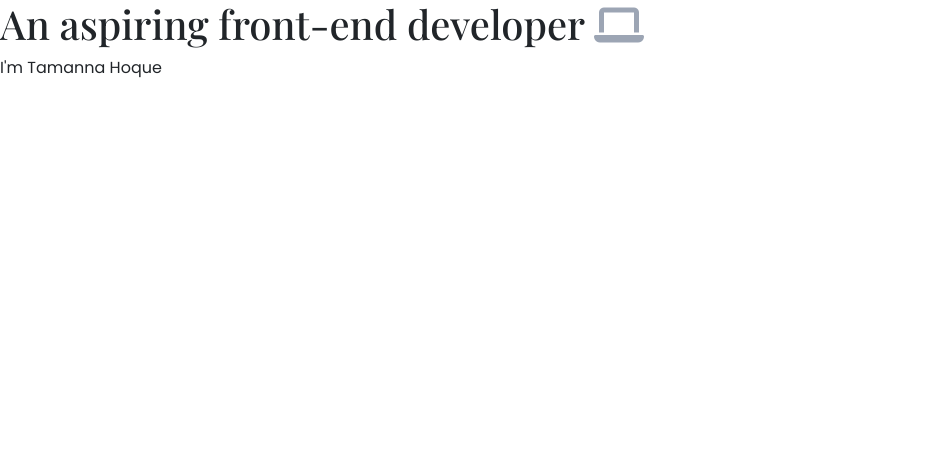
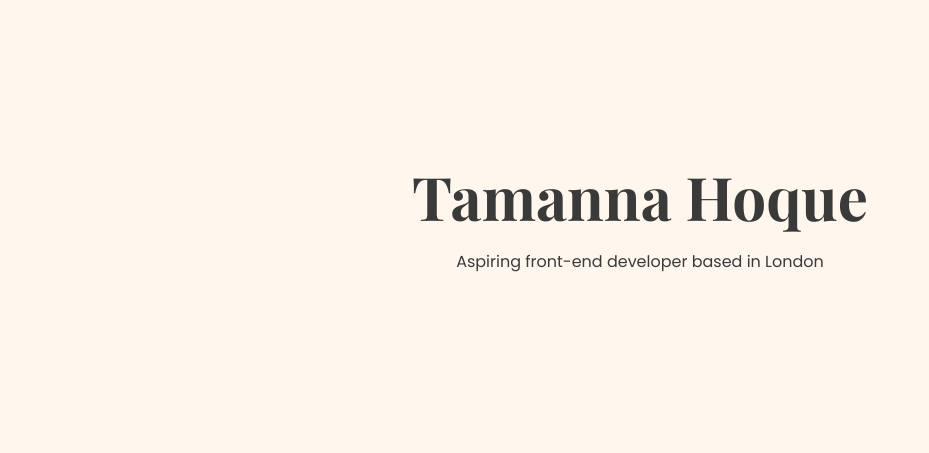
Before and after one commit to TamannaHoque/Portfolio, a plain HTML site: page index.html in a window 1280 px wide. Shown: the whole page, without its empty margins (0-929 px from the left). Drawn offline with nearby package versions, Linux system fonts and the light colour scheme.

Commit message:
Added colour to background and font, displayed hero text in centre

```diff
--- a/css/style.css
+++ b/css/style.css
@@ -1,13 +1,28 @@
-/*
-    font-family: 'Abril Fatface', cursive;
-    font-family: 'Playfair Display', serif;
-    font-family: 'Poppins', sans-serif;
-*/
+:root {
+    --branding-color: #3a3a3a;
+    --secondary-color: #fff7ee;
+    --heading-font-family: 'Playfair Display', serif;
+    --secondary-font-family: 'Poppins', sans-serif;
+}
+
+body {
+    background: var(--secondary-color);
+}
+
+.hero {
+    text-align: center;
+    padding: 160px 20px;
+}
 
 h1 {
+    color: var(--branding-color);
     font-family: 'Playfair Display', serif;
+    font-size: 60px;
+    font-weight: bold;
+    padding-bottom: 10px;
 }
 
 p {
     font-family: 'poppins', sans-serif;
+    color: var(--branding-color);
 }
--- a/index.html
+++ b/index.html
@@ -3,17 +3,20 @@
   <head>
     <meta charset="utf-8">
     <meta name="viewport" content="width=device-width, initial-scale=1">
-    <title>Bootstrap demo</title>
-    <link rel="stylesheet" type="text/css" href="css/style.css">
     <link href="https://cdn.jsdelivr.net/npm/bootstrap@5.3.2/dist/css/bootstrap.min.css" rel="stylesheet" integrity="sha384-T3c6CoIi6uLrA9TneNEoa7RxnatzjcDSCmG1MXxSR1GAsXEV/Dwwykc2MPK8M2HN" crossorigin="anonymous">
     <link rel="preconnect" href="https://fonts.googleapis.com">
     <link rel="preconnect" href="https://fonts.gstatic.com" crossorigin>
-    <link href="https://fonts.googleapis.com/css2?family=Abril+Fatface&family=Playfair+Display:wght@500&family=Poppins&display=swap" rel="stylesheet">
+    <link href="https://fonts.googleapis.com/css2?family=Abril+Fatface&family=Playfair+Display:wght@700&family=Poppins&display=swap" rel="stylesheet">
+    <link rel="stylesheet" type="text/css" href="css/style.css">
     <script src="https://kit.fontawesome.com/b7ba526153.js" crossorigin="anonymous"></script>
+    <title>Tamanna Hoque's Portfolio</title>
   </head>
   <body>
-    <h1>An aspiring front-end developer <i class="fa-solid fa-laptop" style="color: #9ca5b4;"></i></h1>
-    <p>I'm Tamanna Hoque</p>
+    <div class="hero">
+      <h1>Tamanna Hoque</h1>
+      <p>Aspiring front-end developer based in London</p>
+    </div>
+
     <script src="https://cdn.jsdelivr.net/npm/bootstrap@5.3.2/dist/js/bootstrap.bundle.min.js" integrity="sha384-C6RzsynM9kWDrMNeT87bh95OGNyZPhcTNXj1NW7RuBCsyN/o0jlpcV8Qyq46cDfL" crossorigin="anonymous"></script>
 
 </body>
```
